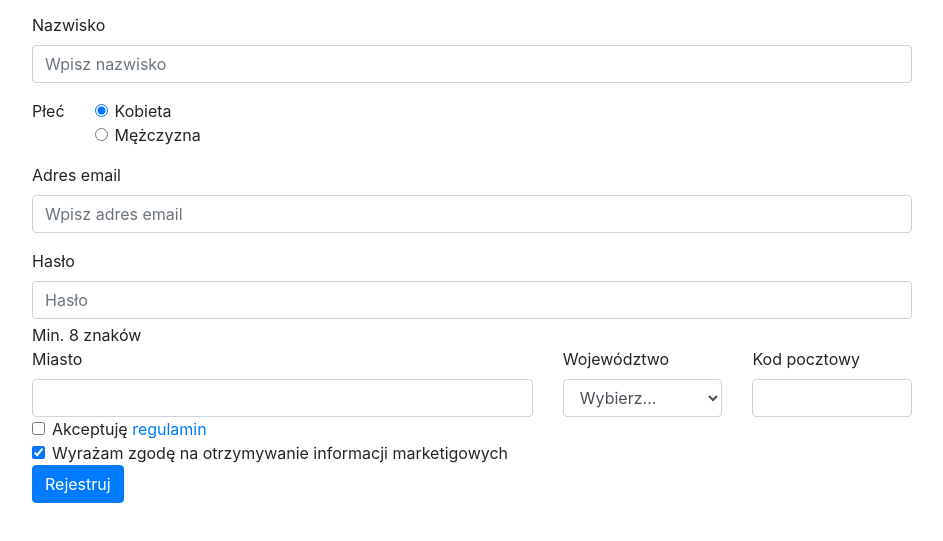
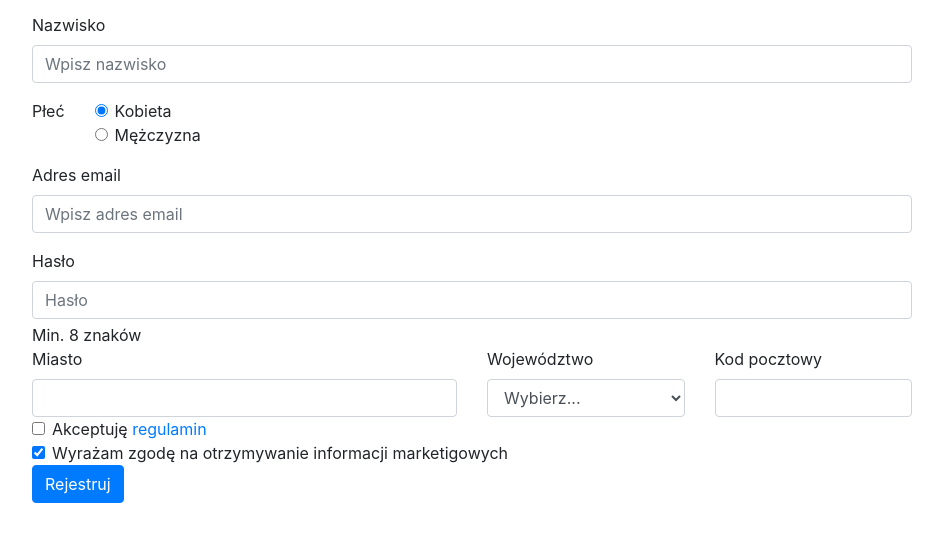
Before and after one commit to karoljarosinski/formularz, a plain HTML site: page index.html in a window 1280 px wide. Shown: the part 129-670 px from the top of the page, without its empty margins (168-1111 px from the left). Drawn offline with nearby package versions, Linux system fonts and the light colour scheme.

Commit message:
Add files via upload

```diff
--- a/index.html
+++ b/index.html
@@ -51,11 +51,11 @@
         </div>
         <div>
             <div class="row g-3">
-                <div class="col-sm-7">
+                <div class="col-sm-6">
                     <label for="inputCity" class="form-label">Miasto</label>
                     <input type="text" class="form-control" id="inputCity">
                 </div>
-                <div class="col-sm">
+                <div class="col-sm-3">
                     <label for="inputState" class="form-label">Województwo</label>
                     <div>
                     <select id="inputState" class="form-control">
@@ -67,7 +67,7 @@
                     </select>
                 </div>
                 </div>
-                <div class="col-sm">
+                <div class="col-sm-3">
                     <label for="inputCity" class="form-label">Kod pocztowy</label>
                     <input type="number" class="form-control" id="inputCity">
                 </div>
```
